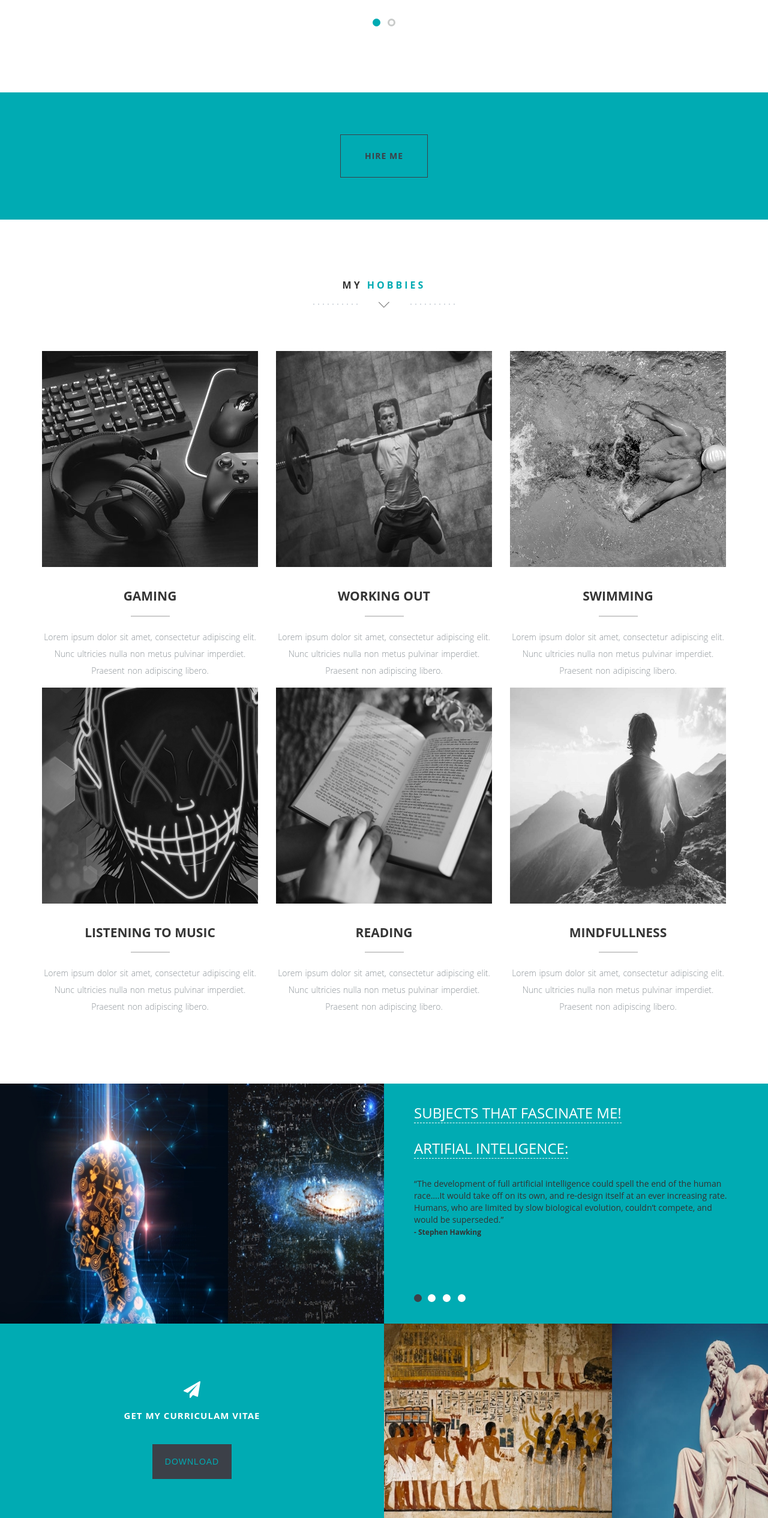
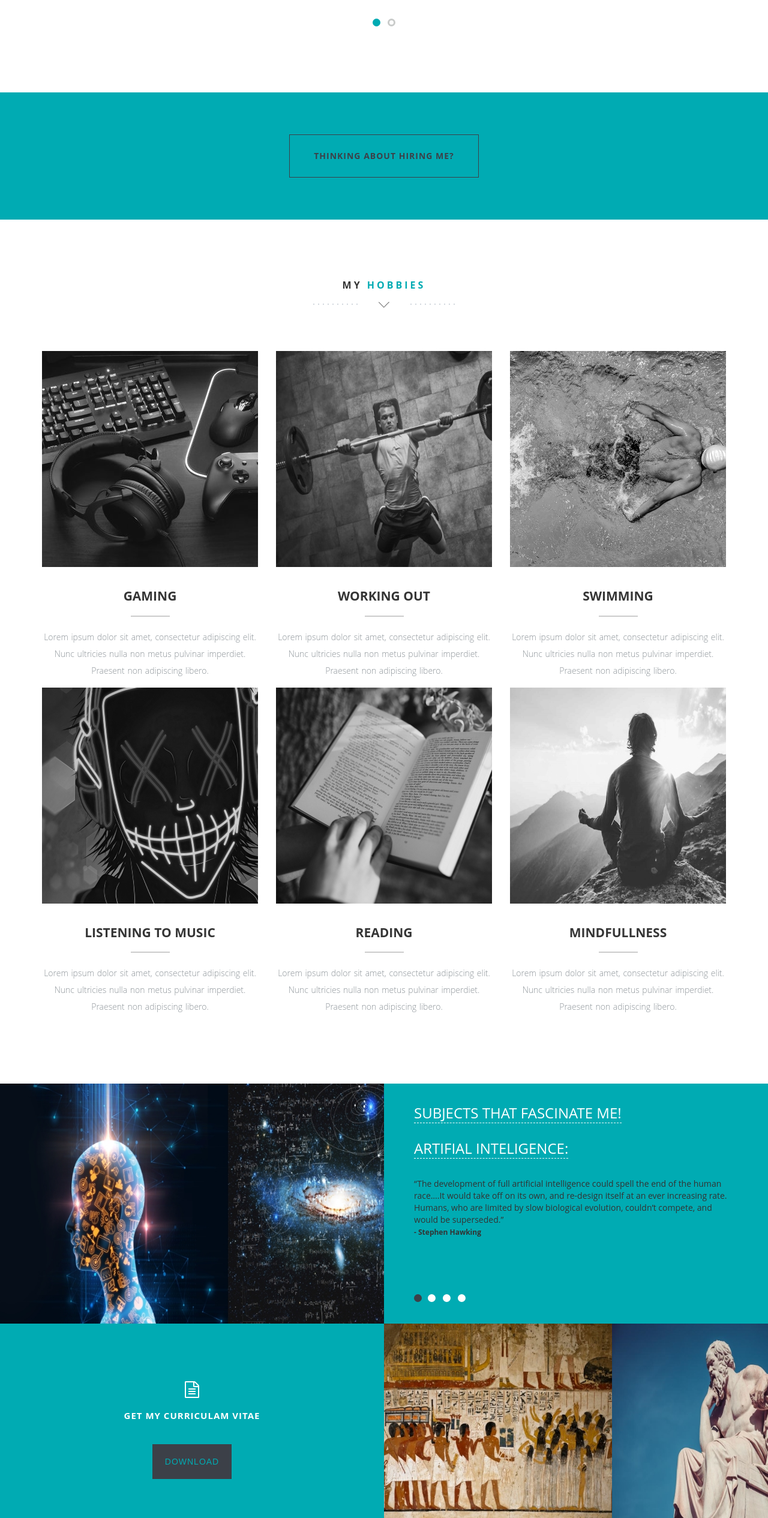
Before and after one commit to ShreyanshChamoli/Portfolio-Website, a plain HTML site: page index.html in a window 1280 px wide. Shown: the part 3944-6474 px from the top of the page at 60% size. Drawn offline with nearby package versions, Linux system fonts and the light colour scheme; some packages are replaced by stand-ins of ours.

Commit message:
Update index.html

```diff
--- a/index.html
+++ b/index.html
@@ -35,9 +35,7 @@
       <div id="preloader"></div>
 
 
-	  	<!-- ==========================
-        HEADER SECTION
-        =========================== -->
+
         <header id="home">
 		    <!-- creative menu -->
             <div class="container-fluid">
@@ -90,16 +88,7 @@
           </section>
 		  <!-- Header Image End -->
         </header>
-		<!-- ==========================
-        HEADER SECTION END
-        =========================== -->
 
-
-
-
-		<!-- ==========================
-        ABOUT SECTION
-        =========================== -->
         <section class="intro text-center section-padding color-bg" id="about">
           <div class="container">
 		    <!-- WELCOME TEXT -->
@@ -116,9 +105,6 @@
 
 
 
-<!-- ==========================
-        SERVICE SECTION
-        =========================== -->
         <section class="features text-center section-padding" id="service">
           <div class="container">
         <!-- Headline -->
@@ -203,9 +189,7 @@
 				</div>
 			</div>
 		</div>
-		<!-- ==========================
-        ABOUT SECTION END
-        =========================== -->
+
         <section class="text-center section-padding" id="Certifications">
           <div class="container">
         <!-- Headline -->
@@ -301,7 +285,7 @@
           <div class="container">
             <div class="row">
               <div class="col-md-12">
-                <a href="index.html#contact" class="outline-btn">hire me</a>
+                <a href="index.html#contact" class="outline-btn">thinking about hiring me?</a>
               </div>
             </div>
           </div>
@@ -398,22 +382,14 @@
             </div>
           </div>
         </section>
-    <!-- ==========================
-        BLOG SECTION END
 
-    =========================== -->
-
-
-		<!-- ==========================
-        CLIENT SECTION
-        =========================== -->
 		<div class="container-fluid">
 			<div class="row color-bg">
 				<!-- Left Image -->
 				<div class="col-md-6 nopadding features-intro-img wow fadeInLeft">
 					<div class="about-image" style="background-image:url(img/s1s2.jpg)"></div>
 				</div>
-				<!-- Clients / Testimonials -->
+
 				<div class="col-md-6 nopadding about-text">
 				<h1><a>Subjects that fascinate me!</a></h1>
 					<div id="clientSlider">
@@ -428,22 +404,12 @@
 			</div>
 		</div>
     </div>
-		<!-- ==========================
-        CLIENTS SECTION END
-        =========================== -->
 
-
-
-
-
-		<!-- ==========================
-        NEWSLETTER SECTION
-        =========================== -->
         <section>
 		<div class="container-fluid">
 				<div class="row color-bg">
 				    <div class="col-md-6 nopadding subscribe text-center">
-					 <h1><i class="fa fa-paper-plane"></i><span>Get my Curriculam Vitae</span></h1><!-- Heading -->
+					 <h1><i class="fa fa-file-text-o"></i><span>Get my Curriculam Vitae</span></h1><!-- Heading -->
            <a href ="Shreyansh's CV.pdf" attributes-list download ="Shreyansh's CV" ><input type="submit" name="" value="Download"></a>
 
            </a>
@@ -455,15 +421,7 @@
 				</div>
 			</div>
         </section>
-		<!-- ==========================
-        NEWSLETTER SECTION END
-        =========================== -->
 
-
-
-		<!-- ==========================
-        CONTACT SECTION
-        =========================== -->
         <section class="text-center section-padding contact-wrap" id="contact">
 		  <!-- To Top Button -->
           <a href="index.html#top" class="up-btn"><i class="fa fa-chevron-up"></i></a>
@@ -532,7 +490,7 @@
 			  </div>
 			</div>
 			<br>
-			<!-- Social Buttons - use font-awesome, past in what you want -->
+
             <div class="row">
               <div class="col-md-12">
                 <ul class="social-buttons">
@@ -547,15 +505,7 @@
             </div>
           </div>
         </section>
-		<!-- ==========================
-        CONTACT SECTION END
-        =========================== -->
 
-
-
-		<!-- ==========================
-        FOOTER SECTION
-        =========================== -->
         <footer>
           <div class="container">
             <div class="row">
@@ -565,9 +515,7 @@
             </div>
           </div>
         </footer>
-		<!-- ==========================
-        FOOTER SECTION END
-        =========================== -->
+
 
 
     <!-- jQuery -->
```
